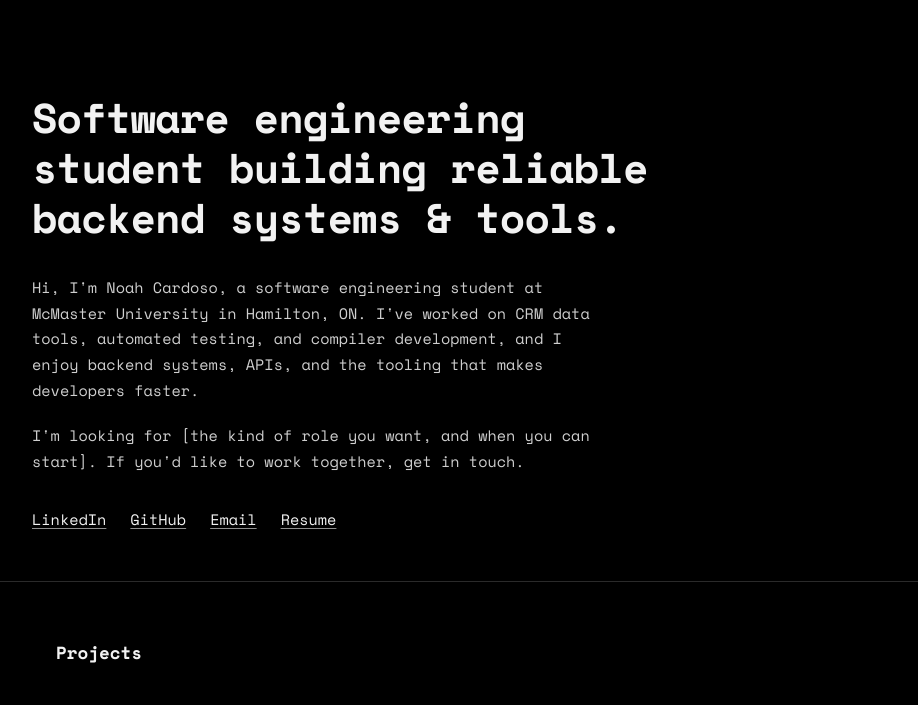
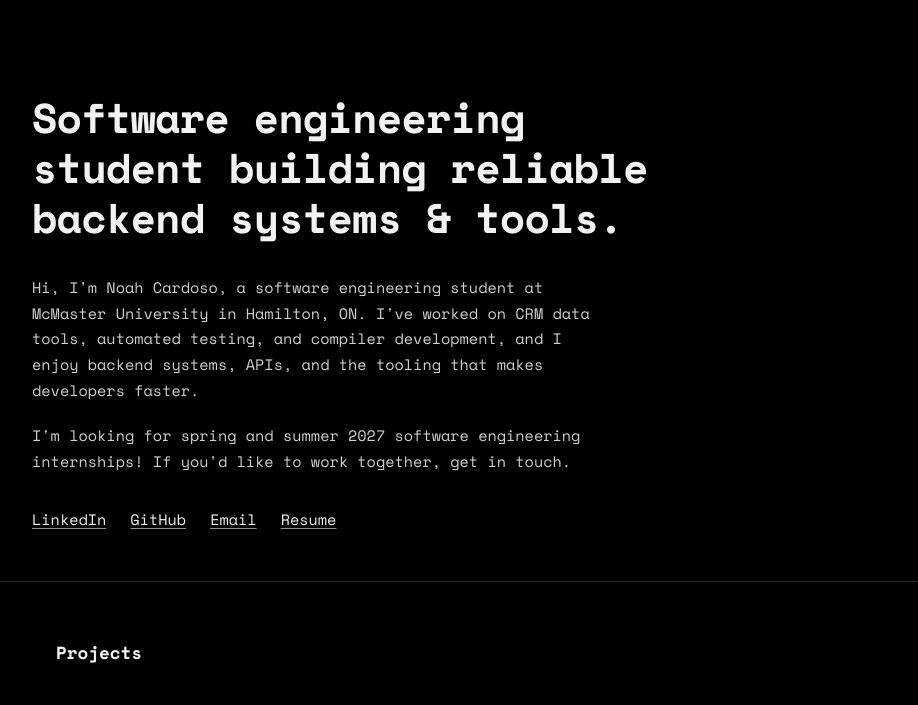
Before and after one commit to NoahCardoso/NoahCardoso.github.io, a plain HTML site: page index.html in a window 1280 px wide. Shown: the part 60-765 px from the top of the page, without its empty margins (168-1086 px from the left). Drawn offline with nearby package versions, Linux system fonts and the light colour scheme.

Commit message:
FIX: Updated looking for section in index.html

```diff
--- a/index.html
+++ b/index.html
@@ -106,7 +106,7 @@
   <div class="wrap hero" id="about">
     <h1>Software engineering<br>student building reliable<br>backend systems &amp; tools.</h1>
     <p>Hi, I'm Noah Cardoso, a software engineering student at McMaster University in Hamilton, ON. I've worked on CRM data tools, automated testing, and compiler development, and I enjoy backend systems, APIs, and the tooling that makes developers faster.</p>
-    <p>I'm looking for [the kind of role you want, and when you can start]. If you'd like to work together, get in touch.</p>
+    <p>I'm looking for spring and summer 2027 software engineering internships! If you'd like to work together, get in touch.</p>
     <div class="links">
       <a href="https://www.linkedin.com/in/noah-cardoso">LinkedIn</a>
       <a href="https://github.com/NoahCardoso">GitHub</a>
```
